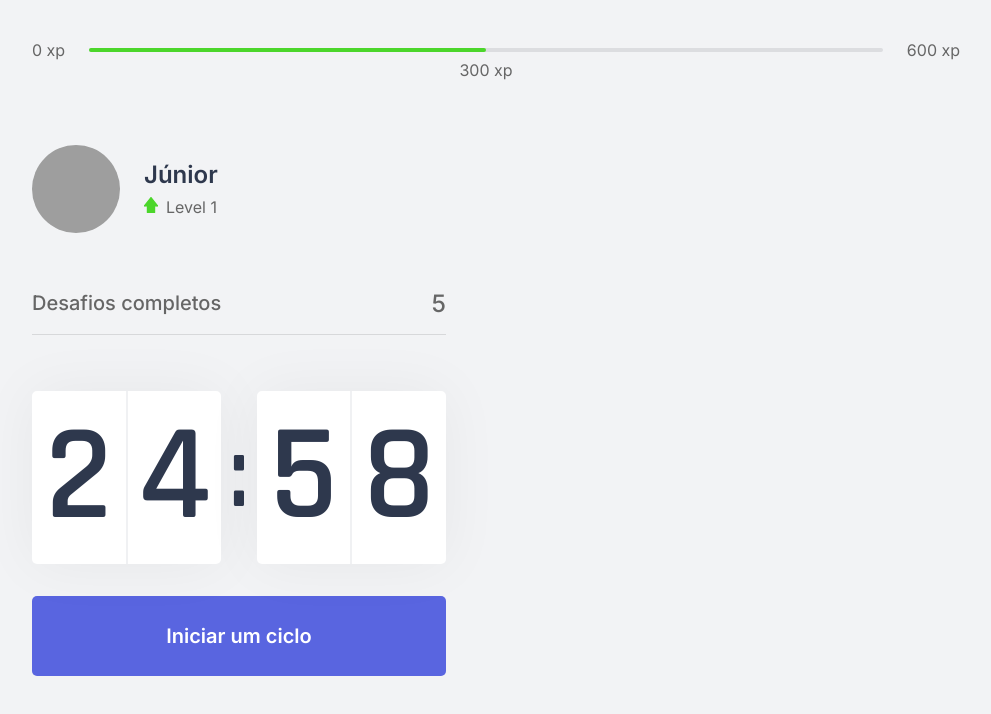
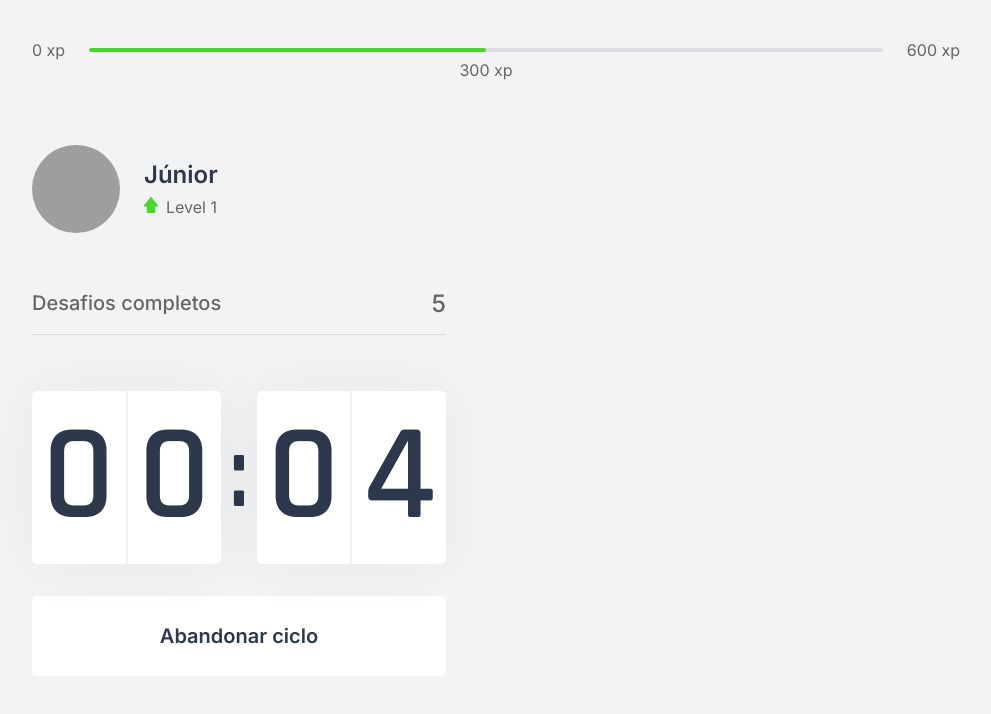
Before and after one commit to JNR23/nlw4-reactjs, a Next.js app: page / in a window 1280 px wide. Both pictures are taken after a click on the button "Iniciar um ciclo". Shown: the top 714 px of the page, without its empty margins (144-1135 px from the left). Built offline with nearby package versions, Linux system fonts and the light colour scheme; grey boxes are pictures that could not be loaded.

Commit message:
Componente Countdown e estilização

```diff
--- a/src/components/Countdown.tsx
+++ b/src/components/Countdown.tsx
@@ -1,9 +1,12 @@
 import { useState, useEffect } from 'react';
 import styles from '../styles/components/Countdown.module.css';
 
+let countdownTimeout: NodeJS.Timeout;
+
 export function Countdown() {
-    const [time, setTime] = useState(25 * 60);
-    const [active, setActive] = useState(false);
+    const [time, setTime] = useState(0.1 * 60);
+    const [isActive, setIsActive] = useState(false);
+    const [hasFinished, setHasFinished] = useState(false);
 
     const minutes = Math.floor(time / 60);
     const seconds = time % 60;
@@ -12,16 +15,25 @@
     const [secondLeft, secondRight] = String(seconds).padStart(2, '0').split('');
 
     function startCountdown() {
-        setActive(true);
+        setIsActive(true);
+    }
+
+    function resetCountdown() {
+        clearTimeout(countdownTimeout);
+        setIsActive(false);
+        setTime(25 * 60);
     }
 
     useEffect(() => {
-        if (active && time > 0) {
-            setTimeout(() => {
+        if (isActive && time > 0) {
+            countdownTimeout = setTimeout(() => {
                 setTime(time - 1);
             }, 1000);
+        } else if (isActive && time === 0) {
+            setHasFinished(true);
+            setIsActive(false);
         }
-    }, [active, time]);
+    }, [isActive, time]);
 
     return (
         <div>
@@ -37,9 +49,24 @@
                 </div>
             </div>
 
-            <button type="button" className={styles.countdownButton} onClick={startCountdown}>
-                Iniciar um ciclo
-            </button>
+            {hasFinished ? (
+                <button disabled className={styles.countdownButton} >
+                    Ciclo encerrado
+                </button>
+            ) : (
+                <>
+
+                    { isActive ? (
+                        <button type="button" className={`${styles.countdownButton} ${styles.countdownButtonActive}`} onClick={resetCountdown}>
+                            Abandonar ciclo
+                        </button>
+                    ) : (
+                        <button type="button" className={styles.countdownButton} onClick={startCountdown}>
+                            Iniciar um ciclo
+                        </button>
+                    )}
+                </>
+            )}
         </div>
     );
 }
--- a/src/styles/components/Countdown.module.css
+++ b/src/styles/components/Countdown.module.css
@@ -51,6 +51,22 @@
     transition: background-color 0.2s;
 }
 
-.countdownButton:hover {
+.countdownButton:not([disabled]):hover {
     background: var(--blue-dark);
 }
+
+.countdownButtonActive {
+    background: var(--white);
+    color: var(--title);
+}
+
+.countdownButtonActive:not([disabled]):hover {
+    background: var(--red);
+    color: var(--white);
+}
+
+.countdownButton[disabled] {
+    background: var(--white);
+    color: var(--text);
+    cursor: not-allowed;
+}
```
